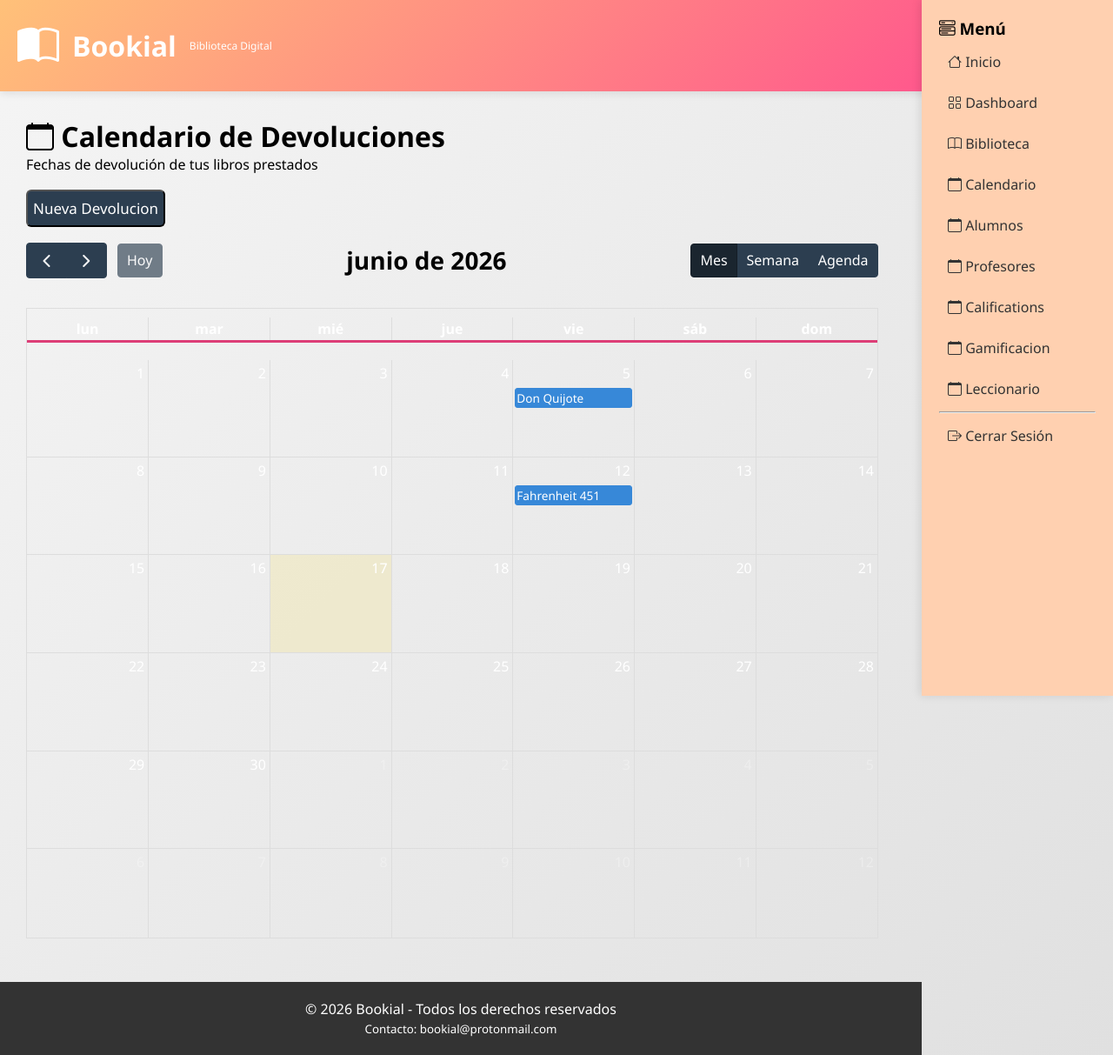
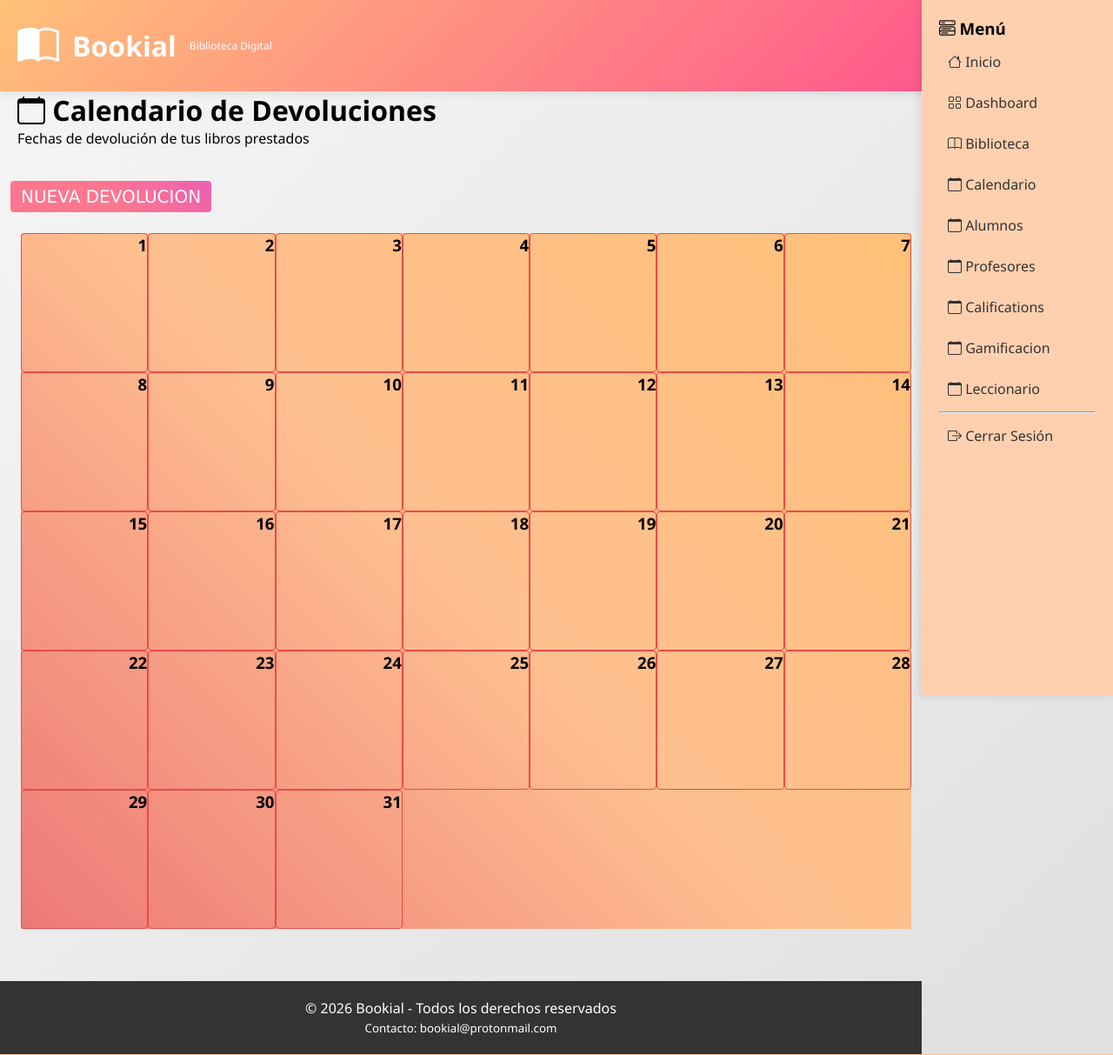
Before and after one commit to sarayepm/Bookial-sandbox, a Flask app: template templates/calendar.html in a window 1280 px wide. Shown: the whole page at 87% size. Run offline with Flask 3, Linux system fonts and the light colour scheme; the template is opened without the code that fills it, so the values that code supplies are empty.

Commit message:
NEW CALENDAR

```diff
--- a/static/css/calendar.css
+++ b/static/css/calendar.css
@@ -1,13 +1,77 @@
-.new-event-btn {
-	background-color: #2C3E50;
-	margin: 18px 0px;
-	padding: 8px 6px;
-	border-radius: 6px;
-	font-size: 17px;
-	color: white;
-	font-family: 'Segoe UI', Tahoma, Geneva, Verdana, sans-serif;
+:root {
+	/* BOOKIAL OFFICIAL COLORS */
+	--bookialwhite        : #fafafa;
+	--bookialyellow       : #fffba4;
+	--bookialorange       : #f9c080;
+	--bookialpeach        : #ffcdc5;
+	--bookialsalmon       : #ed7878;
+	--bookialred          : #eb4949;
+	--bookialcoral        : #ff768f;
+	--bookialpink         : #dd3e77;
+	--bookialfucsia       : #eb5fb3;
+	--bookiallavander     : #ef9ce7;
+	--bookialmagenta      : #c364d6;
+	--bookialdarkviolet   : #420c60;
+	--bookialpurple       : #3d2aaf;
+	--bookialblue         : #3c7cd1;
+	--bookiallightcyan    : #bde1ed;
+	--bookialdarkturqoise : #116274;
+	--bookialblack        : #222222;
+
+	/* BOOKAL ALTERNATIVE COLORS */
+	--mainorange          : #ffc179;
+	--strongorange        : #ffa970;
+	--lightorange         : #ffc090;
+	--paleorange          : #ffd0b0;
+
+	--mainpink            : #ff4590;
+	--lightpink           : #ff80b5;
+	--palepink            : #ffaacc;
+
+	--bookialdarkpurple   : #431c8a;
+	--bookialgraypurple   : #281061;
+	--bookialweaknight    : #7f83c0;
+	--bookiallilac        : #d7bbee;
+
+	--black               : #151515;
 }
 
-@media (min-width: 768px) and (max-width: 1024px) {
+.calendar-intro {
+	margin-left: 20px;
+}
 
+h3 {
+	font-weight: 600;
 }
+
+.buttons-family {
+	margin: 38px 12px 24px;
+}
+
+button {
+	border-radius: 4px;
+	border: var(--bookialcoral);
+	padding: 6px 12px;
+	background-image: linear-gradient(45deg ,var(--bookialcoral) 50% , var(--bookialfucsia));
+	font-family: 'Lucida Sans', 'Lucida Sans Regular', 'Lucida Grande', 'Lucida Sans Unicode', Geneva, Verdana, sans-serif;
+	color: white;
+	font-size: 20px;
+}
+
+.container {
+	border-radius: 2px;
+	background-image: linear-gradient(45deg, var(--bookialsalmon), var(--lightorange), var(--mainorange));
+	display: grid;
+	width: 80%;
+	margin-left: 24px;
+	margin-bottom: 60px;
+	grid-template-columns: repeat(7, 1fr);
+	grid-template-rows: repeat(4, 1fr);
+}
+
+.box {
+	height: 160px;
+	text-align: right;
+	border-radius: 4px;
+	border: solid 1px var(--bookialred);
+}
--- a/templates/calendar.html
+++ b/templates/calendar.html
@@ -8,7 +8,6 @@
 	<link rel="stylesheet" href="../static/css/home.css">
 	<link rel="stylesheet" href="../static/css/calendar.css">
 	<link href="https://cdn.jsdelivr.net/npm/bootstrap-icons/font/bootstrap-icons.css" rel="stylesheet">
-	<link href='https://cdn.jsdelivr.net/npm/fullcalendar@5.11.3/main.min.css' rel='stylesheet'/>
 	<link rel="stylesheet" href="https://fonts.googleapis.com/css2?family=Material+Symbols+Outlined:opsz,wght,FILL,GRAD@24,400,0,0&icon_names=person_alert" />
 	<title>Bookial - Calendario</title>
 </head>
@@ -36,50 +35,111 @@
 		<a href="login.html"><i class="bi bi-box-arrow-right"></i> Cerrar Sesión</a>
 	</nav>
 
-	<main>
+	<div class="calendar-intro">
 		<h1><i class="bi bi-calendar"></i> Calendario de Devoluciones</h1>
 		<p>Fechas de devolución de tus libros prestados</p>
+	</div>
 
-		<button class="new-event-btn">Nueva Devolucion</button>
+	<div class="buttons-family">
+		<button id="btnadd-devolution">NUEVA DEVOLUCION</button>
+	</div>
 
-		<div id="calendar"></div>
 
-		<dialog id="popup">
-			<h2><span class="material-symbols-outlined">person_alert</span>  Pendiente</h2>
-			<h3></h3>
-		</dialog>
-
-		<script src='https://cdn.jsdelivr.net/npm/fullcalendar@5.11.3/main.min.js'></script>
-		<script src='https://cdn.jsdelivr.net/npm/fullcalendar@5.11.3/locales/es.js'></script>
-		<script>
-		document.addEventListener('DOMContentLoaded', function() {
-			const calendarEl = document.getElementById('calendar');
-			let popup = document.querySelector('#popup');
-			let msg = document.querySelector('#popup h3');
-			const calendar = new FullCalendar.Calendar(calendarEl, {
-				initialView: 'dayGridMonth',
-				locale: 'es',
-				headerToolbar: {
-					left: 'prev,next today',
-					center: 'title',
-					right: 'dayGridMonth,timeGridWeek,listMonth'
-				},
-				events: [
-					{ title: 'Don Quijote', start: '2026-06-05' },
-					{ title: 'Fahrenheit 451', start: '2026-06-12' }
-				],
-				eventClick: function(info) {
-					msg.innerHTML = `Debes devolver <i>${info.event.title}</i>`;
-					popup.showModal();
-					setTimeout(() => {
-						popup.close();
-					}, 1000);
-				}
-			});
-			calendar.render();
-		});
-		</script>
-	</main>
+	<div class="container">
+		<div class="box">
+			<h3>1</h3>
+		</div>
+		<div class="box">
+			<h3>2</h3>
+		</div>
+		<div class="box">
+			<h3>3</h3>
+		</div>
+		<div class="box">
+			<h3>4</h3>
+		</div>
+		<div class="box">
+			<h3>5</h3>
+		</div>
+		<div class="box">
+			<h3>6</h3>
+		</div>
+		<div class="box">
+			<h3>7</h3>
+		</div>
+		<div class="box">
+			<h3>8</h3>
+		</div>
+		<div class="box">
+			<h3>9</h3>
+		</div>
+		<div class="box">
+			<h3>10</h3>
+		</div>
+		<div class="box">
+			<h3>11</h3>
+		</div>
+		<div class="box">
+			<h3>12</h3>
+		</div>
+		<div class="box">
+			<h3>13</h3>
+		</div>
+		<div class="box">
+			<h3>14</h3>
+		</div>
+		<div class="box">
+			<h3>15</h3>
+		</div>
+		<div class="box">
+			<h3>16</h3>
+		</div>
+		<div class="box">
+			<h3>17</h3>
+		</div>
+		<div class="box">
+			<h3>18</h3>
+		</div>
+		<div class="box">
+			<h3>19</h3>
+		</div>
+		<div class="box">
+			<h3>20</h3>
+		</div>
+		<div class="box">
+			<h3>21</h3>
+		</div>
+		<div class="box">
+			<h3>22</h3>
+		</div>
+		<div class="box">
+			<h3>23</h3>
+		</div>
+		<div class="box">
+			<h3>24</h3>
+		</div>
+		<div class="box">
+			<h3>25</h3>
+		</div>
+		<div class="box">
+			<h3>26</h3>
+		</div>
+		<div class="box">
+			<h3>27</h3>
+		</div>
+		<div class="box">
+			<h3>28</h3>
+		</div>
+		<div class="box">
+			<h3>29</h3>
+		</div>
+		<div class="box">
+			<h3>30</h3>
+		</div>
+		<div class="box">
+			<h3>31</h3>
+		</div>
+	</div>
 
 	<footer>
 		<p>&copy; 2026 Bookial - Todos los derechos reservados</p>
```
